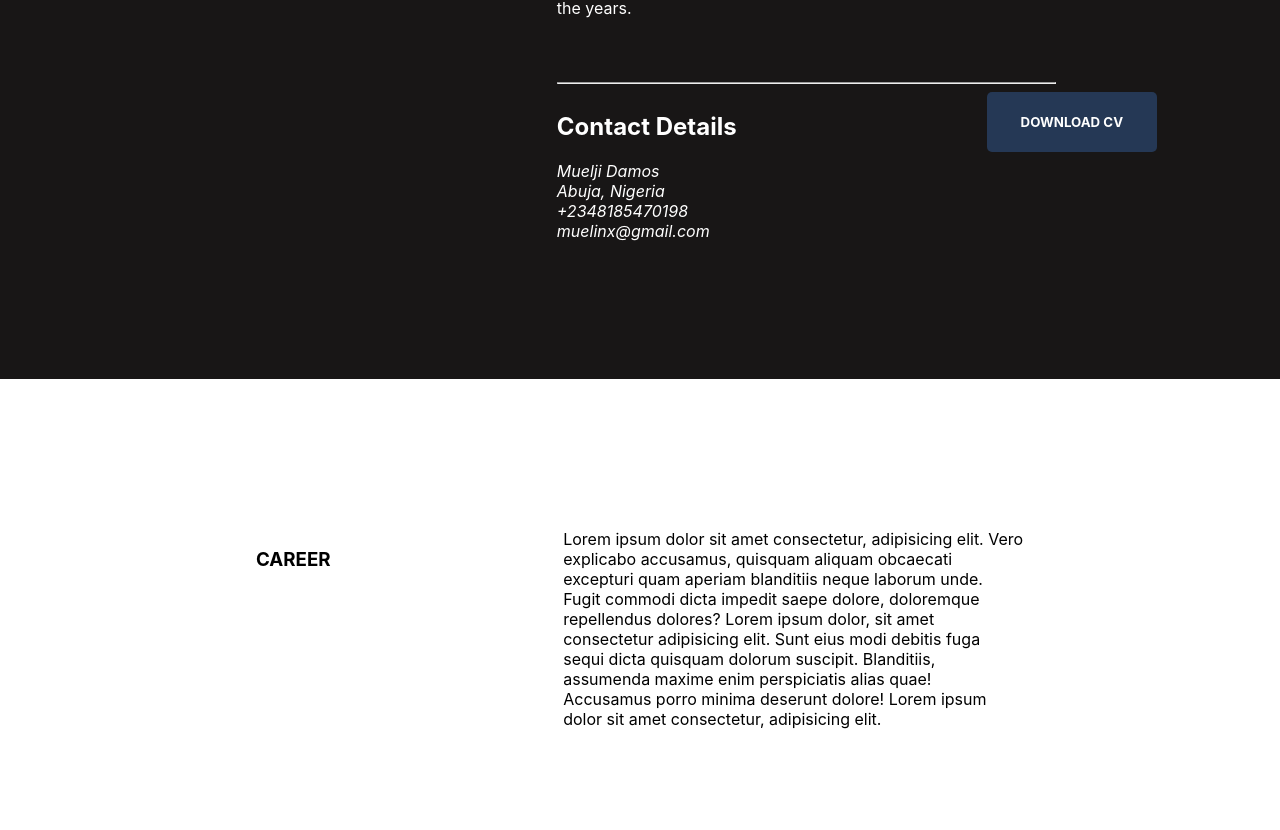
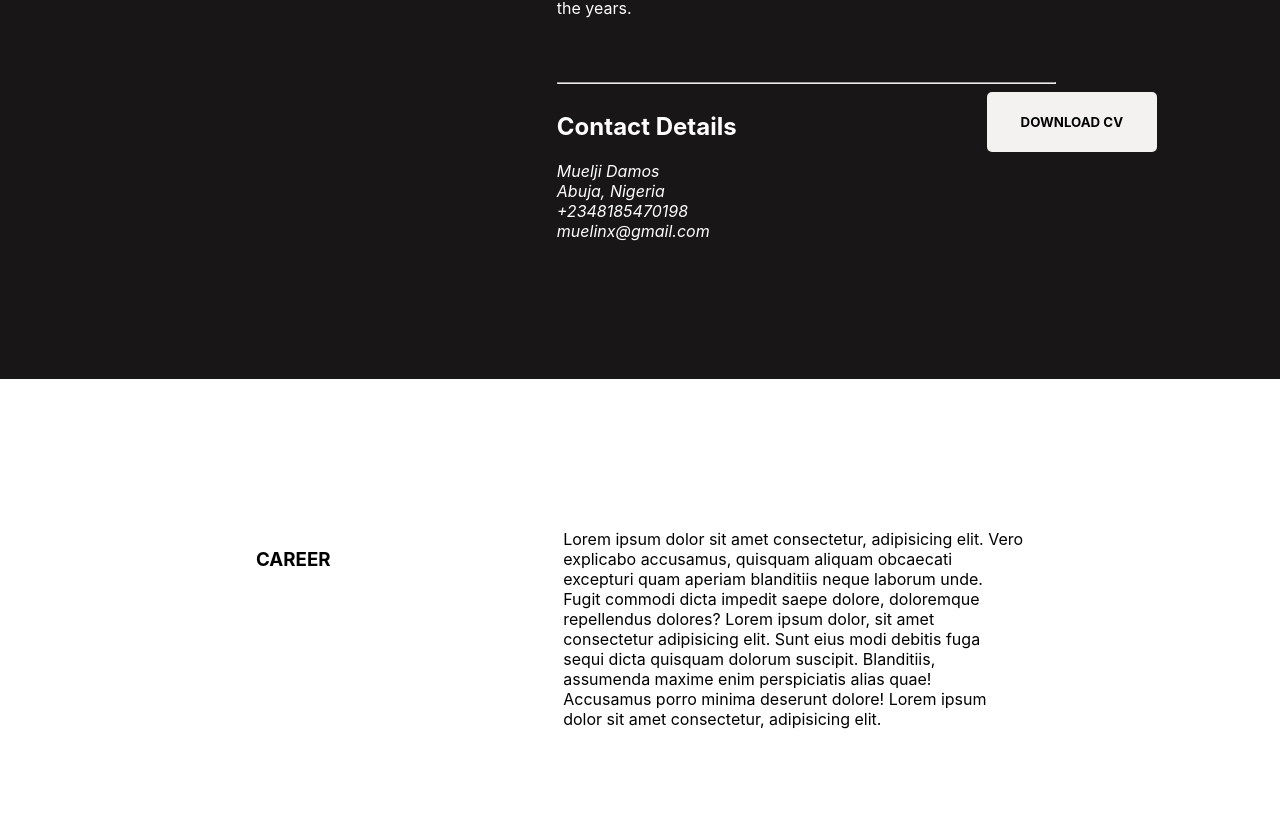
Before and after one commit to Muelji/myportfoliowebsite, a React (Create React App) app: page / in a window 1280 px wide. Shown: the part 1271-2101 px from the top of the page. Built offline with nearby package versions, Linux system fonts and the light colour scheme.

Commit message:
working on all components

```diff
--- a/src/Components/AboutMe.css
+++ b/src/Components/AboutMe.css
@@ -45,12 +45,12 @@ h5{
     height: 60px;
     text-align: center;
     /* border: 1px solid rgb(194, 34, 34); */
-    background-color: rgb(37, 56, 85);
-    color: white;
+    background-color: rgb(243, 242, 240);
+    color: black;
     border-radius: 5px;
 
-}
+ }
 
-.downloadcv:hover{
-     background-color:  rgb(79, 98, 126);
+ .downloadcv:hover{
+    background-color: rgb(152, 191, 243);
  }
```
